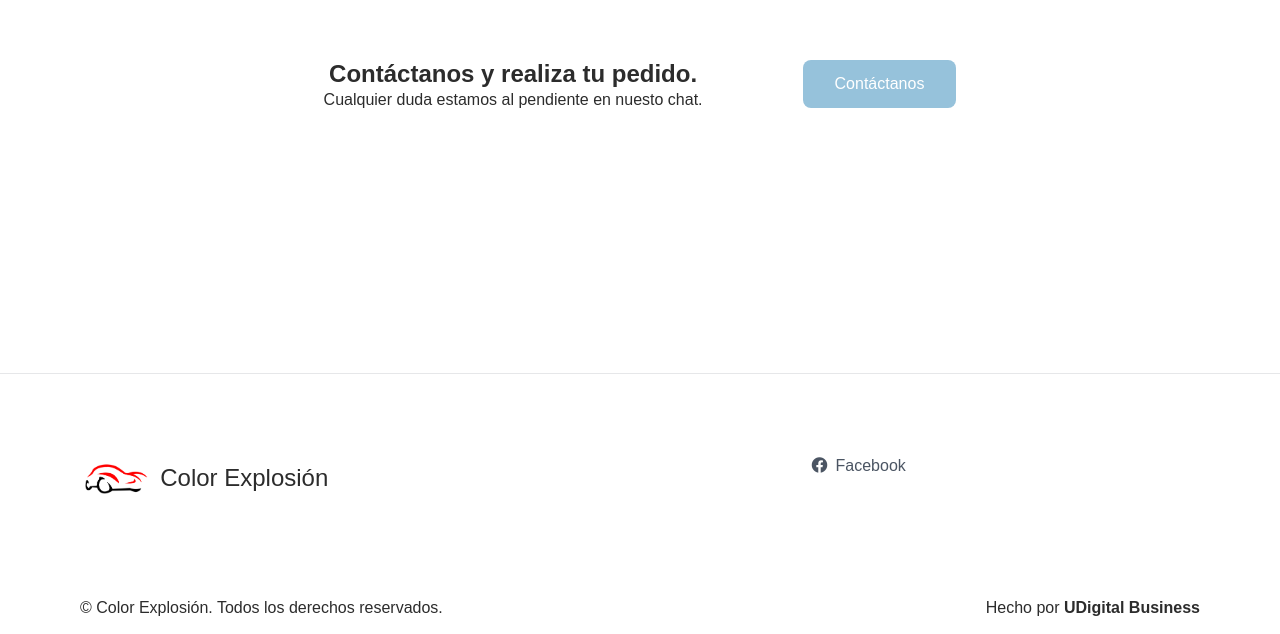
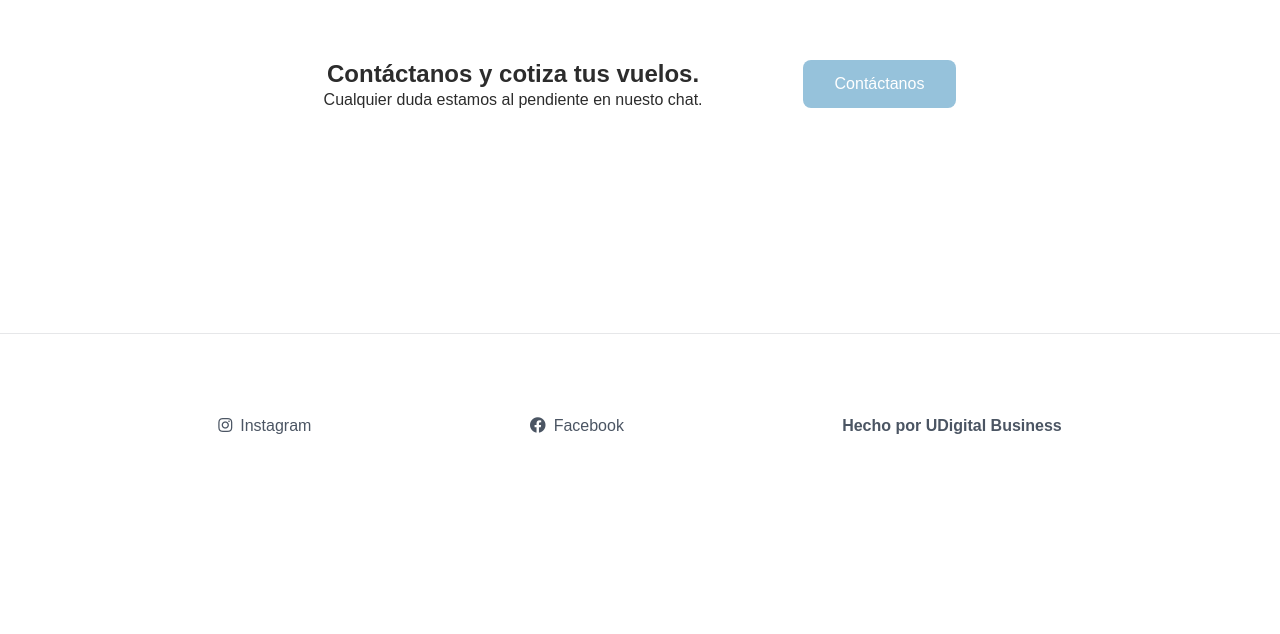
Before and after one commit to fernando-since/air-travel-gdl, an Astro site: page / in a window 1280 px wide. Shown: the part 3994-4628 px from the top of the page. After the commit the page ends 4512 px from the top, so only its background shows below. Built offline with nearby package versions, Linux system fonts and the light colour scheme; Astro itself is replaced by a stand-in of ours.

Commit message:
fix: sections

```diff
--- a/src/components/Footer.astro
+++ b/src/components/Footer.astro
@@ -1,35 +1,41 @@
-
-<footer aria-labelledby="footer-heading" class="relative border-t border-gray-900/10 py-20 mt-10">
-    <h2 id="footer-heading" class="sr-only">Footer</h2>
-    <div class="xl:grid xl:grid-cols-3 xl:gap-8">
-        <div class="flex items-center justify-center">
-            <a href="/" class="-m-1.5 p-1.5 flex items-center justify-center">
-                <div class="p-2 bg-white rounded-full">
-                    <img class="h-8 w-auto " src="/assets/logo.png" alt="">
-                </div>
-              <span class="ml-1 text-lg">Color Explosión</span>
+<footer
+  aria-labelledby="footer-heading"
+  class="relative border-t border-gray-900/10 py-20"
+>
+  <h2 id="footer-heading" class="sr-only">Footer</h2>
+  <div class="md:grid md:grid-cols-3">
+    <div class="mt-10 grid grid-cols-1 gap-8 md:col-span-4 md:mt-0">
+      <div class="sm:grid sm:grid-cols-1 sm:gap-8">
+        <div class="flex justify-evenly">
+          <div class="hover:scale-110 transition-transform">
+            <a
+              href="https://www.instagram.com/udigital.business/"
+              class="text-md leading-6 text-gray-600 hover:text-gray-900"
+              target="_blank"
+            >
+              <i class="fab fa-instagram mr-2"></i>Instagram</a
+            >
+          </div>
+          <div class="hover:scale-110 transition-transform">
+            <a
+              href="https://www.facebook.com/profile.php?id=61565455771428"
+              class="text-md leading-6 text-gray-600 hover:text-gray-900"
+              target="_blank"
+            >
+              <i class="fab fa-facebook mr-2"></i>Facebook</a
+            >
+          </div>
+          <div class="hover:scale-110 transition-transform">
+            <a
+              href="https://udigitalbusiness.com/"
+              class="text-md leading-6 text-gray-600 hover:text-gray-900 font-semibold"
+              target="_blank"
+            >
+              Hecho por UDigital Business
             </a>
+          </div>
         </div>
-        <div class="mt-16 grid grid-cols-1 gap-8 xl:col-span-2 xl:mt-0">
-            <div class="md:grid md:grid-cols-1 md:gap-8">
-                <div class="flex justify-evenly">
-                    <div>
-                        <a href="https://www.facebook.com/axaltapinturaautomotriz" class="text-md leading-6 text-gray-600 hover:text-gray-900">
-                            <i class="fab fa-facebook mr-2"></i>Facebook</a>
-                    </div>
-                </div>
-            </div>
-        </div>
+      </div>
     </div>
+  </div>
 </footer>
-
-<div class="p-4 from-box-bg lg:px-20 sm:px-2 relative">
-    <div class="flex justify-between items-center gap-6 text-sm color-[#ffffffb5]">
-        <div>
-            &copy; <span id="year"></span>Color Explosión. Todos los derechos reservados.
-        </div>
-        <div>
-            Hecho por <a href="https://udigitalbusiness.com/" class="font-semibold">UDigital Business</a>
-        </div>
-    </div>
-</div>
--- a/src/components/SimpleContact.astro
+++ b/src/components/SimpleContact.astro
@@ -5,10 +5,14 @@ import ContactBtn from "./ContactBtn.astro";
 <!-- CONTACT US -->
 <div class="contact-us">
   <div class="text-container">
-        <p class="text-lg font-bold" data-translate="CONTACT_CONTIZATION">Contáctanos y realiza tu pedido.</p>
-        <p class="text-sm font-light" data-translate="CONTACT_WHATSAPP">Cualquier duda estamos al pendiente en nuesto chat.</p>
+    <p class="text-lg font-bold" data-translate="CONTACT_CONTIZATION">
+      Contáctanos y cotiza tus vuelos.
+    </p>
+    <p class="text-sm font-light" data-translate="CONTACT_WHATSAPP">
+      Cualquier duda estamos al pendiente en nuesto chat.
+    </p>
   </div>
-    <ContactBtn/>
+  <ContactBtn />
 </div>
 
 <style>
--- a/src/components/VisitUs.astro
+++ b/src/components/VisitUs.astro
@@ -9,22 +9,31 @@
     max-width="500"
     width="100%"
     height="300"
-    src="https://maps.google.com/maps?width=100%25&height=400&hl=es&q=Av%205%20de%20Febrero%201085,%20Ol%C3%ADmpica,%2044430%20Guadalajara,%20Jal.+(Color%20Explosion)&t=&z=15&ie=UTF8&iwloc=B&output=embed"
-    ><a href="https://www.gps.ie/car-satnav-gps/">GPS devices</a></iframe
+    src="https://www.google.com/maps/embed?pb=!1m18!1m12!1m3!1d874.3187096746499!2d-103.37002025598568!3d20.6284275478286!2m3!1f0!2f0!3f0!3m2!1i1024!2i768!4f13.1!3m3!1m2!1s0x8428ad855a531277%3A0x336d445222e127ad!2sAv%208%20de%20Julio%203246%2C%20Lomas%20de%20Polanco%2C%2044960%20Guadalajara%2C%20Jal.!5e0!3m2!1ses!2smx!4v1726600964318!5m2!1ses!2smx"
+    ><a href="https://maps.app.goo.gl/1AKmfMfXcE5rb8ZY6?g_st=iw">GPS devices</a></iframe
   >
+
+  <!-- <iframe
+    src="https://www.google.com/maps/embed?pb=!1m18!1m12!1m3!1d874.3187096746499!2d-103.37002025598568!3d20.6284275478286!2m3!1f0!2f0!3f0!3m2!1i1024!2i768!4f13.1!3m3!1m2!1s0x8428ad855a531277%3A0x336d445222e127ad!2sAv%208%20de%20Julio%203246%2C%20Lomas%20de%20Polanco%2C%2044960%20Guadalajara%2C%20Jal.!5e0!3m2!1ses!2smx!4v1726600964318!5m2!1ses!2smx"
+    width="600"
+    height="450"
+    style="border:0;"
+    allowfullscreen=""
+    loading="lazy"
+    referrerpolicy="no-referrer-when-downgrade"></iframe> -->
 
   <div class="p-6 info-container">
     <div class="data-element">
       <img src="icons/map.svg" alt="icon" class="icon1" />
       <p class="my-auto mx-1">
-        Av 5 de Febrero 1085, Olímpica, 44430 Guadalajara, Jal.
+        Av 8 de Julio 3246, Lomas de Polanco, 44960 Guadalajara, Jal.
       </p>
     </div>
     <div class="data-element">
       <img src="icons/calendar.svg" alt="icon" class="icon2" />
       <p class="my-auto mx-1">
-        Lunes a viernes 9am - 5:30pm <br />
-        <span>Sabados de 9am - 1:30pm</span>
+        Lunes a viernes 11am - 8pm <br />
+        <span>Sabados de 11am - 2pm</span>
       </p>
       <div class="blur-circle">
         <div class="cb-part1"></div>
```
Also changed, not shown: public/assets/logo.png (deleted), public/assets/store.jpeg (deleted), public/assets/worker-spraying.jpg (deleted). Lines whose indentation alone changed are shown as unchanged.
